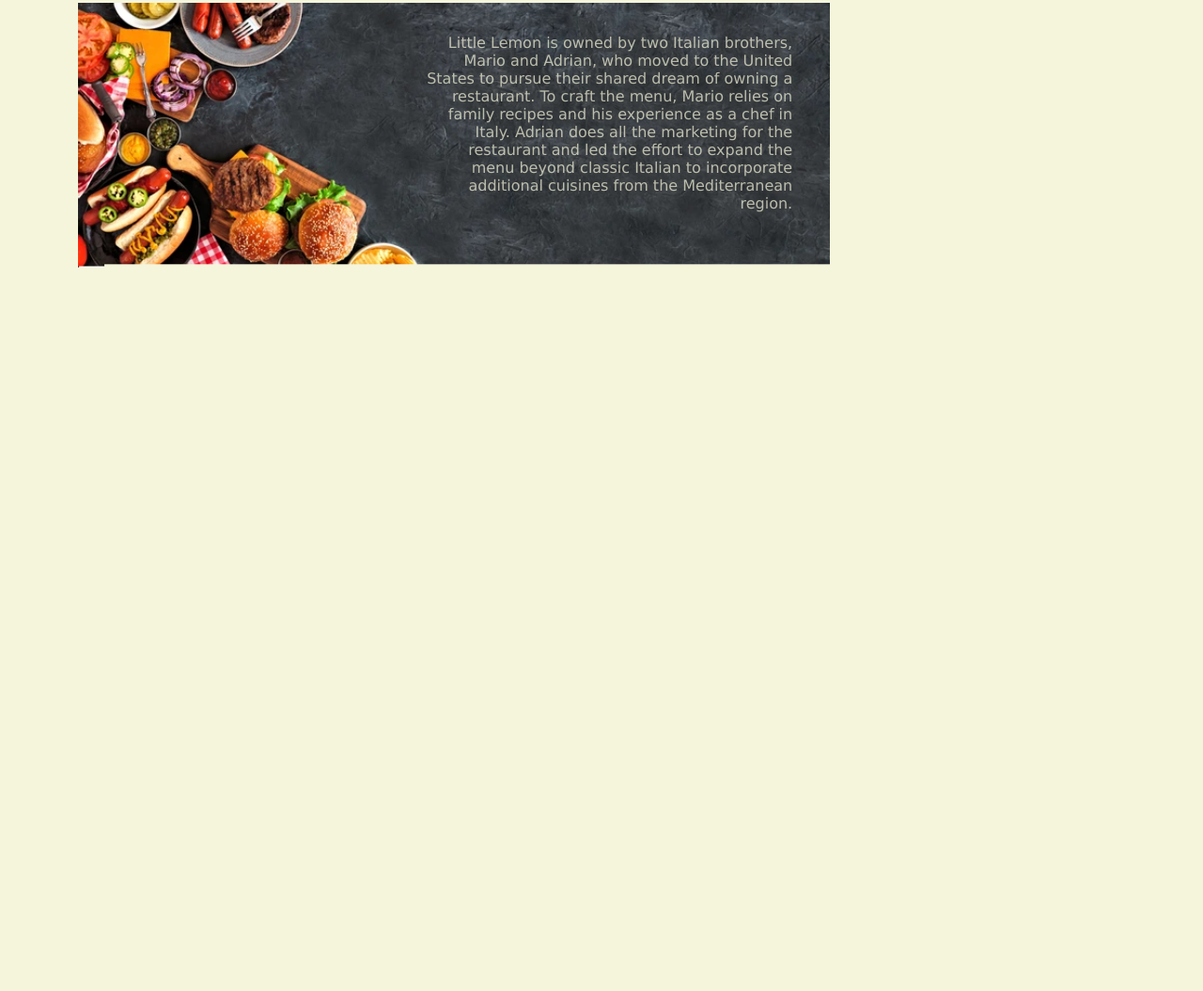
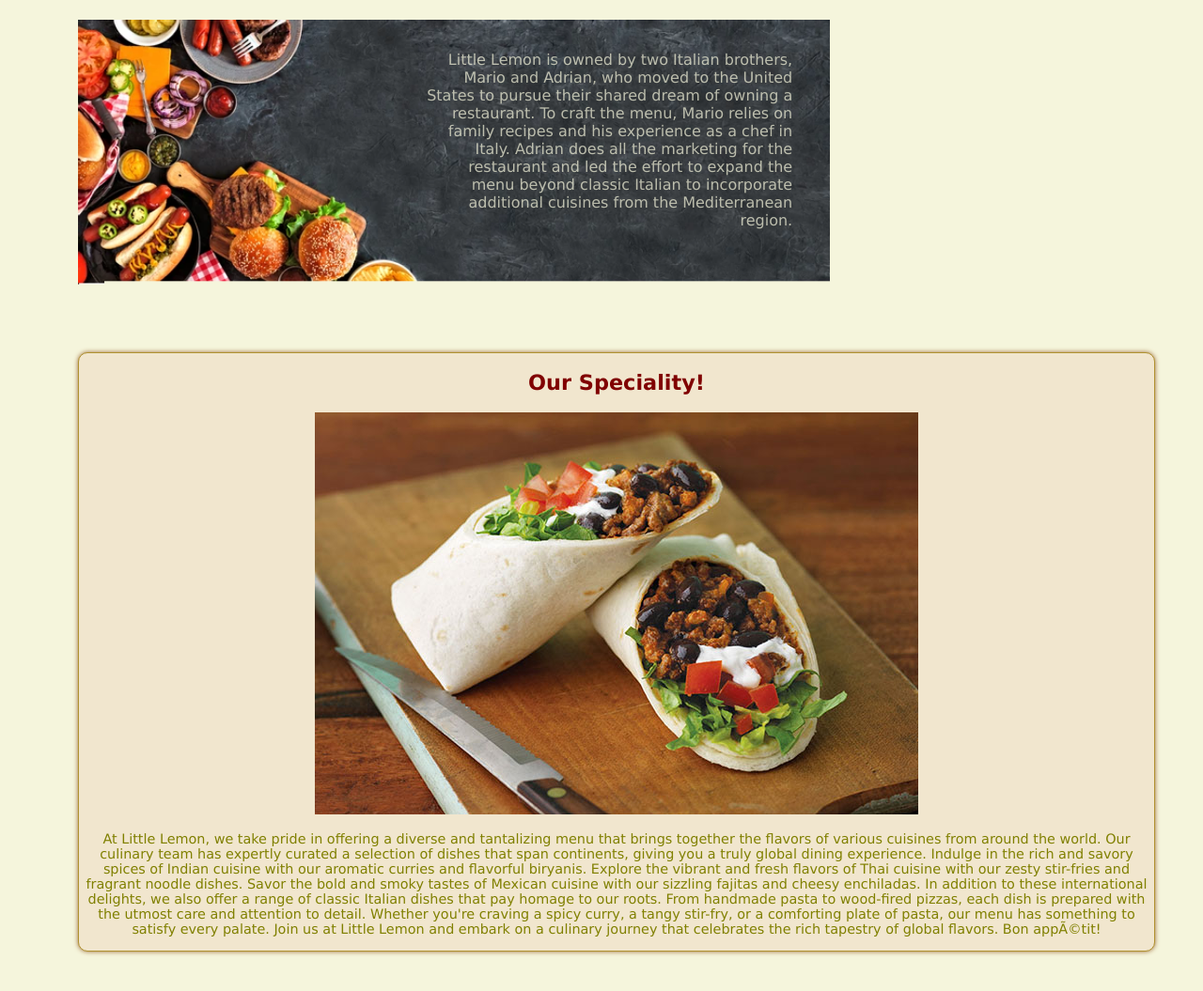
Before and after one commit to Aaradhy-Sharma/Aaradhy-Sharma.github.io, a plain HTML site: page index.html in a window 1280 px wide. Shown: the part 353-1408 px from the top of the page at 94% size. Before the commit the page ends 800 px from the top, so only its background shows below. Drawn offline with Linux system fonts and the light colour scheme.

Commit message:
Updated: Flex Menu Section; Assets folder.

```diff
--- a/index.html
+++ b/index.html
@@ -12,7 +12,7 @@
     <body>
         <header>
             <div class="mainImageHeader" id="mainImageHeader" name="mainImageHeader">
-                <img src="Asset 16@4x.png" width="50%">
+                <img src="assets/Asset 16@4x.png" width="50%">
             </div>
         </header>
         <nav id="navigationBar">
@@ -31,7 +31,7 @@
                 <article id="article1" class="article" name="firstArticle">
                     <h1 id="Welcome"> Welcome to Little Lemon!</h1>
                     <div class="bannerContainer">
-                    <img src="bannerOne.png" class="articleImage" id="article1Image" width="800">
+                    <img src="assets/bannerOne.png" class="articleImage" id="article1Image" width="800">
                     <p class="bannerText">
                         Little Lemon is owned by two Italian brothers, Mario and Adrian, who moved to the United States to pursue their shared dream of owning a restaurant.
                         To craft the menu, Mario relies on family recipes and his experience as a chef in Italy.
@@ -40,8 +40,21 @@
                     </div>
                 </article>
             </section>
-            <section>
-                <article></article>
+            <section id="main-article">
+                <article>
+                    <div class="menuBox">
+                    <h2 class="article-heading" id="menuArticleHeading"> Our Speciality!</h2>
+                    <img src="assets/menuPara.jpeg" class="article-images" id="menuArticleImage">
+                    <p class="article-paragraph" id="menuArticleParagraph">
+                        At Little Lemon, we take pride in offering a diverse and tantalizing menu that brings together the flavors of various cuisines from around the world. Our culinary team has expertly curated a selection of dishes that span continents, giving you a truly global dining experience.
+                        Indulge in the rich and savory spices of Indian cuisine with our aromatic curries and flavorful biryanis. Explore the vibrant and fresh flavors of Thai cuisine with our zesty stir-fries and fragrant noodle dishes. Savor the bold and smoky tastes of Mexican cuisine with our sizzling fajitas and cheesy enchiladas.
+                        In addition to these international delights, we also offer a range of classic Italian dishes that pay homage to our roots. From handmade pasta to wood-fired pizzas, each dish is prepared with the utmost care and attention to detail.
+                        Whether you're craving a spicy curry, a tangy stir-fry, or a comforting plate of pasta, our menu has something to satisfy every palate. Join us at Little Lemon and embark on a culinary journey that celebrates the rich tapestry of global flavors.
+
+                        Bon appétit!
+                    </p>
+                    </div>
+                </article>
                 <article></article>
                 <article></article>
             </section>
--- a/style.css
+++ b/style.css
@@ -5,6 +5,43 @@ body{
     margin-bottom: 3rem;
     margin-left:6.5%;
     margin-right:1.5%;
+}
+
+main{
+    display: flex;
+    flex-wrap: wrap;
+    justify-content: space-between;
+}
+
+.menuBox{
+    flex: 0 0 calc(33.33%-2rem);
+    margin-bottom: 2rem;
+    background-color:#f1e6ce;
+    border-radius: 10px;
+    box-sizing: border-box;
+    border: 0.10rem solid #b0922f;
+    justify-content: center;
+    align-items: center ;
+    text-align: center;
+    box-shadow: 0 0 5px #996633;
+}
+
+.menuBox:hover{
+    box-shadow: 0 0 30px #996633;
+
+}
+
+.menuBox:hover #menuArticleParagraph{
+    animation: menuBoxHover 5s;
+    animation-duration: infinite;
+}
+
+
+
+
+#menuArticleParagraph{
+    color:olive;
+    font-size: 90%;
 }
 
 #navigationBar {
@@ -33,6 +70,7 @@ body{
     justify-content: center;
 
 }
+
 
 .navigationBarLinks{
     color:#996633;
@@ -80,7 +118,7 @@ body{
   }
 
 h1{
-    font-size: 2rem;
+    font-size: 3rem;
     margin-top: 1.5rem;
     margin-bottom: 1.5rem;
 }
@@ -139,10 +177,17 @@ article{
     text-align: left;
 }
 
-#Welcome:hover{
+#Welcome{
     animation: welcomeAnime 10s alternate;
     animation-iteration-count: infinite;
 }
+
+h2{
+    font-size: 1.4rem;
+    color:#800000
+}
+
+
 /* keyframes */
 
 @keyframes welcomeAnime {
@@ -154,3 +199,10 @@ article{
     from{transform: rotateY(0deg);}
     to{transform: rotateY(360deg);}
 }
+
+@keyframes menuBoxHover{
+    0%{color:#556B2F}
+    25%{color:olivedrab}
+    50%{color: rgb(83, 109, 30);}
+    100%{color: #4d6a1d;}
+}
```
Also changed, not shown: assets/Asset 14@4x.png (renamed from Asset 14@4x.png), assets/Asset 16@4x.png (renamed from Asset 16@4x.png), assets/Asset 18@4x.png (renamed from Asset 18@4x.png), assets/Asset 20@4x.png (renamed from Asset 20@4x.png), assets/Asset 7@4x.png (renamed from Asset 7@4x.png), assets/Asset 9@4x.png (renamed from Asset 9@4x.png), assets/banner1.webp (added), assets/bannerOne.png (renamed from bannerOne.png), assets/menuPara.jpeg (added), 1 other file.
